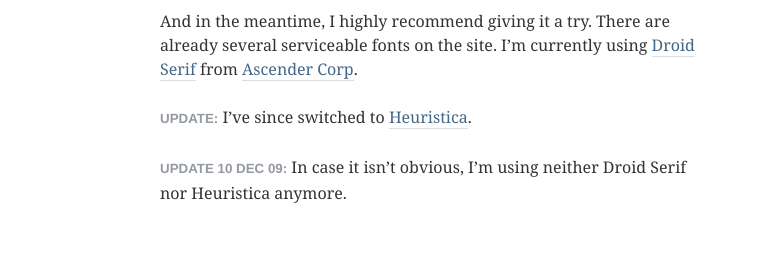
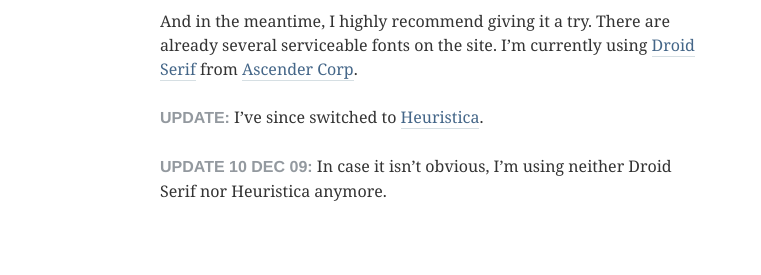
Before and after one commit to nevanscott/nevanscott, a Jekyll site: the page html/index.html, which Jekyll copies as it is, in a window 1280 px wide. Shown: the part 3446-3721 px from the top of the page, without its empty margins (0-761 px from the left). Built offline with Jekyll 4.4.1, drawn with Linux system fonts in a browser that asks for light colours; Markdown is read by kramdown in place of the engine named in the settings.

Commit message:
increased font size for updates

```diff
--- a/html/media/css/main.css
+++ b/html/media/css/main.css
@@ -156,7 +156,6 @@
 	font-family: "proxima-nova-extra-condensed-1", "proxima-nova-extra-condensed-2", Helvetica Neue, Arial, Helvetica, sans-serif;
 	text-transform: uppercase;
 	font-weight: bold;
-	font-size: smaller;
 	}
 
 .clear {
--- a/media/css/main.css
+++ b/media/css/main.css
@@ -156,7 +156,6 @@
 	font-family: "proxima-nova-extra-condensed-1", "proxima-nova-extra-condensed-2", Helvetica Neue, Arial, Helvetica, sans-serif;
 	text-transform: uppercase;
 	font-weight: bold;
-	font-size: smaller;
 	}
 
 .clear {
```
